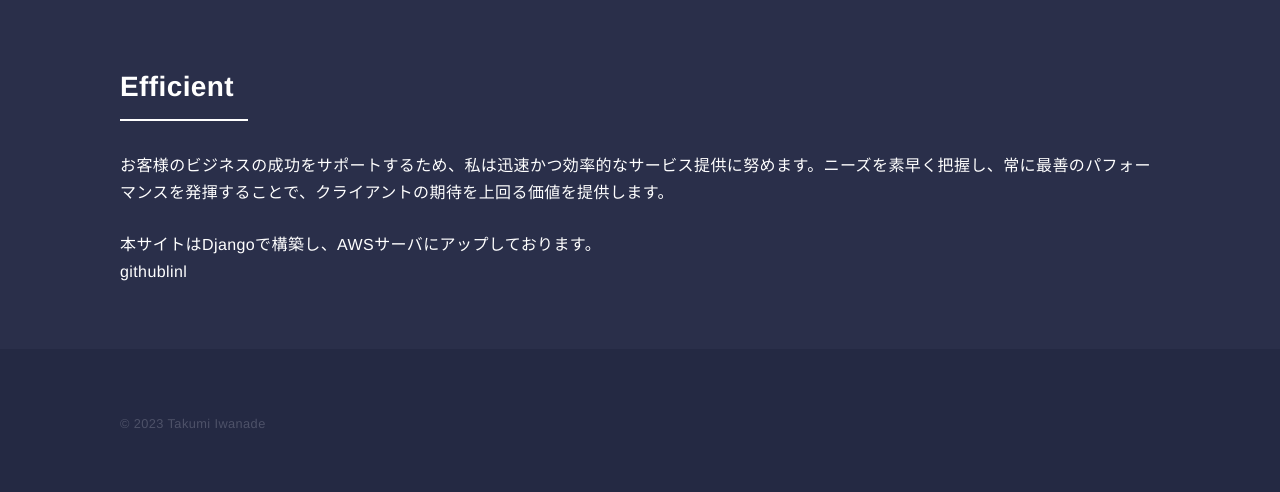
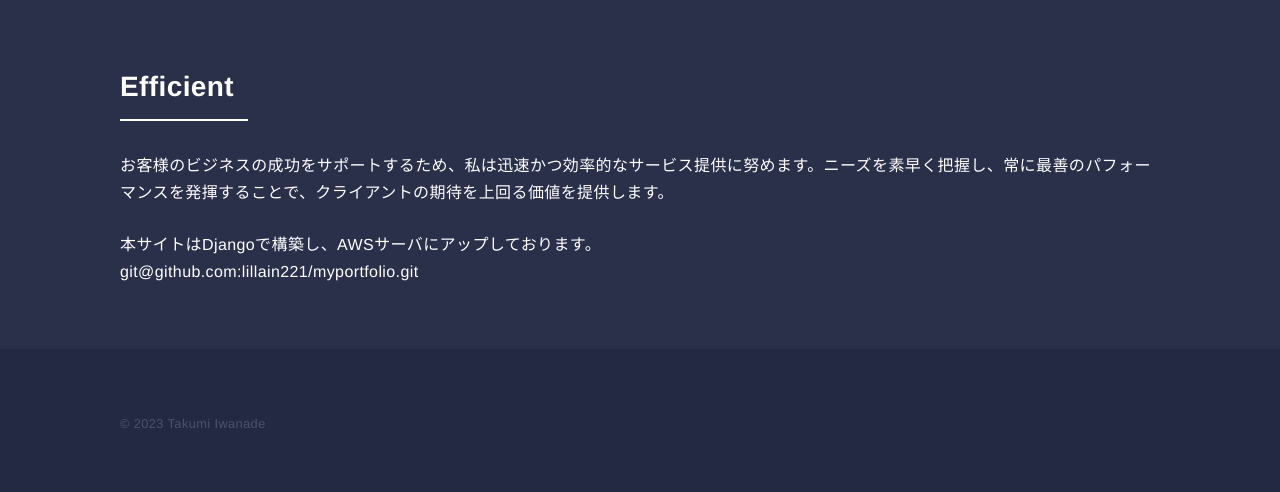
Before and after one commit to lillain221/aofbot_site, a Django app: template main/templates/index.html in a window 1280 px wide. Shown: the part 1240-1732 px from the top of the page. Run offline with Django 3.2, Linux system fonts and the light colour scheme; the template is opened without the code that fills it, so the values that code supplies are empty; parts of the project's set-up code (start-up, migrations or seed data) failed here and were passed over.

Commit message:
Update index.html

```diff
--- a/main/templates/index.html
+++ b/main/templates/index.html
@@ -86,7 +86,7 @@
 									</header>
 									<p>お客様のビジネスの成功をサポートするため、私は迅速かつ効率的なサービス提供に努めます。ニーズを素早く把握し、常に最善のパフォーマンスを発揮することで、クライアントの期待を上回る価値を提供します。<br><br>
                                     本サイトはDjangoで構築し、AWSサーバにアップしております。<br>
-                                    githublinl</p>
+                                    git@github.com:lillain221/myportfolio.git</p>
 
 								</div>
 							</section>
```
